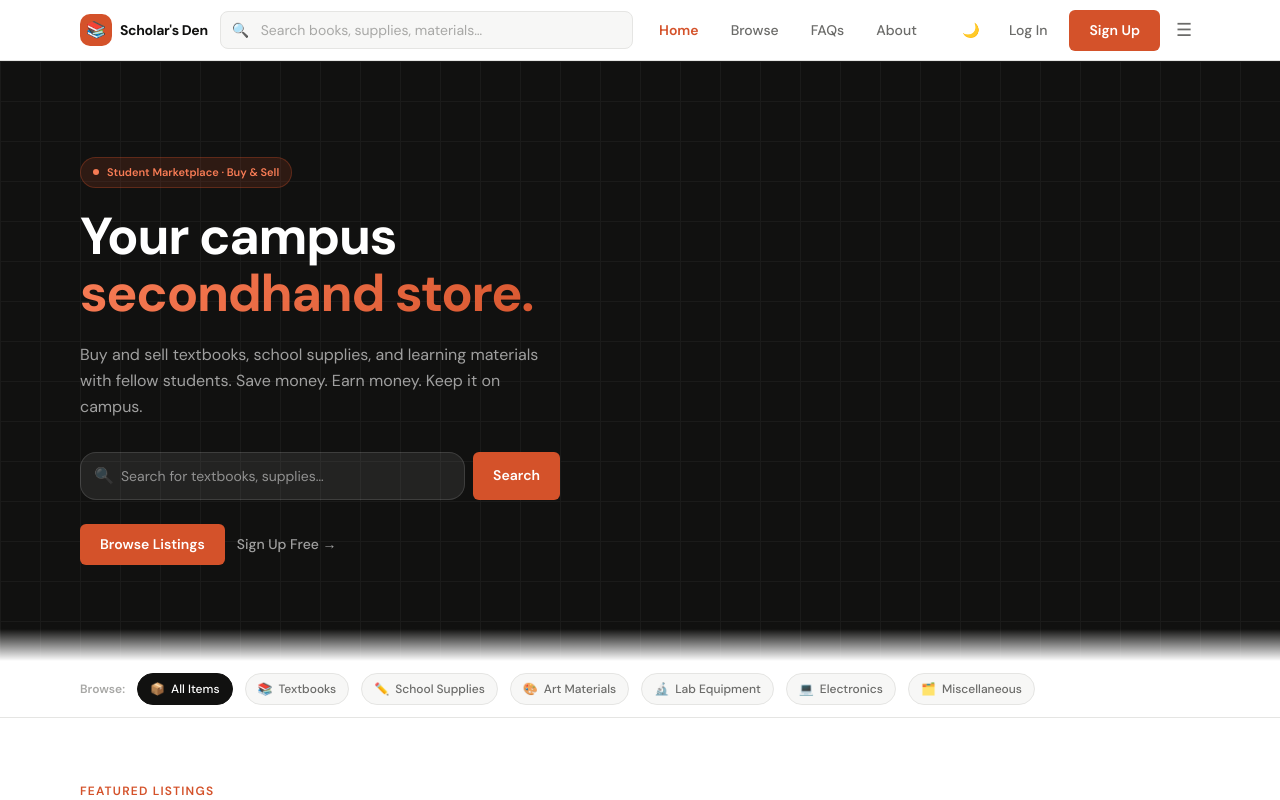
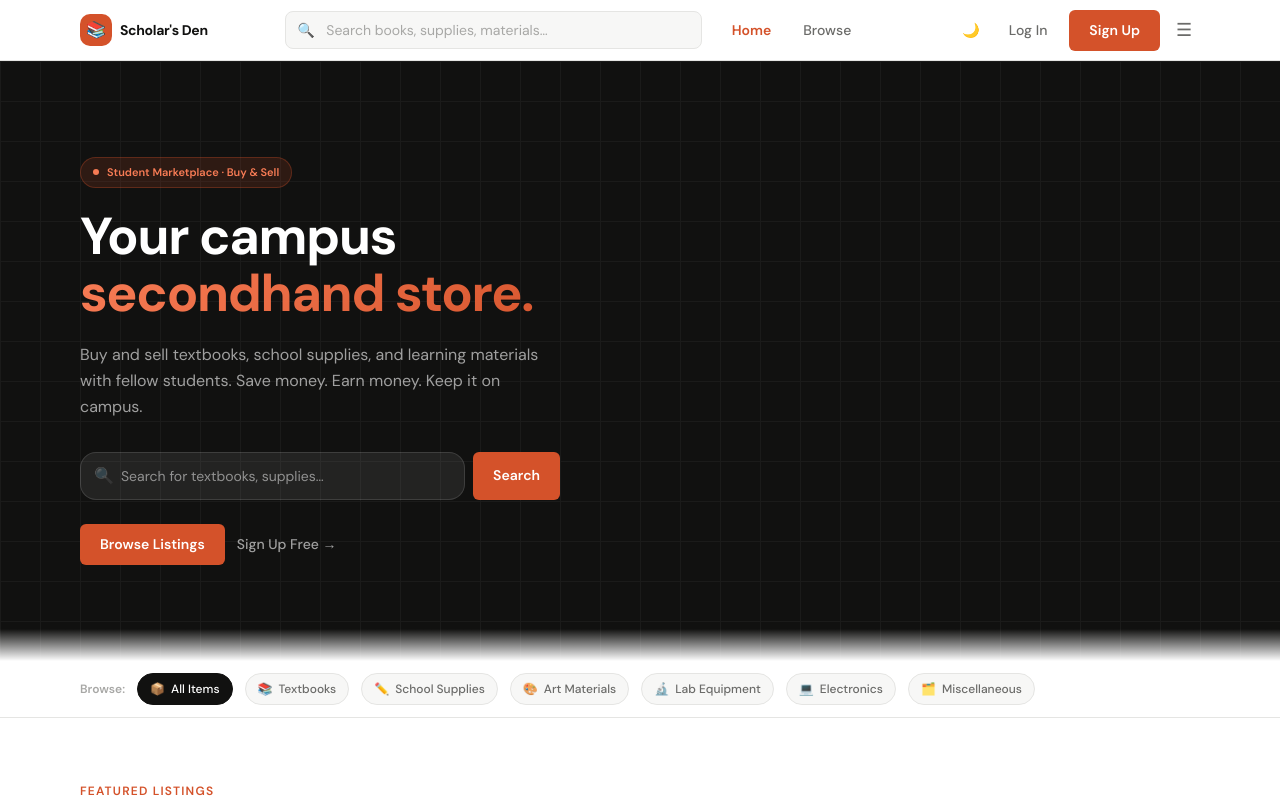
Before and after one commit to rileriaaa/wbdvProject, a Next.js app: page / in a window 1280 px wide. Shown: the top 800 px of the page. Built offline with nearby package versions, Linux system fonts and the light colour scheme.

Commit message:
navbar tangina

```diff
--- a/app/(comps)/navbarr.tsx
+++ b/app/(comps)/navbarr.tsx
@@ -75,9 +75,7 @@ export default function Navbar() {
 
     const navLinks = [
         { href: '/', label: 'Home' },
-        { href: '/browse', label: 'Browse' },
-        { href: '/faqs', label: 'FAQs' },
-        { href: '/about', label: 'About' },
+        { href: '/browse', label: 'Browse' }
     ]
 
     const isActive = (href: string) =>
@@ -162,7 +160,7 @@ export default function Navbar() {
                         </span>
                     </Link>
 
-                    <form onSubmit={handleSearch} className="flex-1 max-w-[420px] mx-auto hidden md:flex items-center">
+                    <form onSubmit={handleSearch} className="flex-1 max-w-[580px] gap-4 mx-auto hidden md:flex items-center">
                         <div className="relative w-full">
                             <span className="absolute left-3 top-1/2 -translate-y-1/2 text-sm" style={{ color: 'var(--text-muted)' }}>
                                 🔍
@@ -176,8 +174,6 @@ export default function Navbar() {
                                 style={{ borderRadius: '8px' }}
                             />
                         </div>
-                    </form>
-
                         <nav className="hidden lg:flex items-center gap-1">
                             {navLinks.map(link => (
                                 <Link
@@ -193,6 +189,9 @@ export default function Navbar() {
                                 </Link>
                             ))}
                         </nav>
+                    </form>
+
+
 
                     <div className="flex-1 lg:flex-none" />
 
@@ -209,6 +208,25 @@ export default function Navbar() {
 
                         {user ? (
                             <>
+                                <Link
+                                    href="/messages"
+                                    className="relative w-8 h-8 flex items-center justify-center rounded-lg text-base"
+                                    style={{
+                                        background: 'var(--bg-subtle)',
+                                        border: '1px solid var(--border)',
+                                        color: 'var(--text-secondary)',
+                                        textDecoration: 'none',
+                                    }}
+                                >
+                                    💬
+                                    <span
+                                        className="absolute -top-1 -right-1 w-4 h-4 rounded-full text-[9px] font-bold flex items-center justify-center text-white"
+                                        style={{ background: 'var(--accent)', border: '1.5px solid var(--bg)' }}
+                                    >
+                                        9+
+                                    </span>
+                                </Link>
+
                                 <Link
                                     href="/notifications"
                                     className="relative w-8 h-8 flex items-center justify-center rounded-lg text-base"
```
Lines whose indentation alone changed are shown as unchanged.
